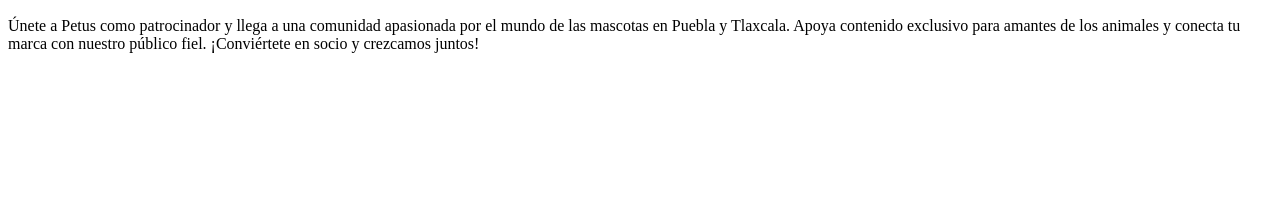
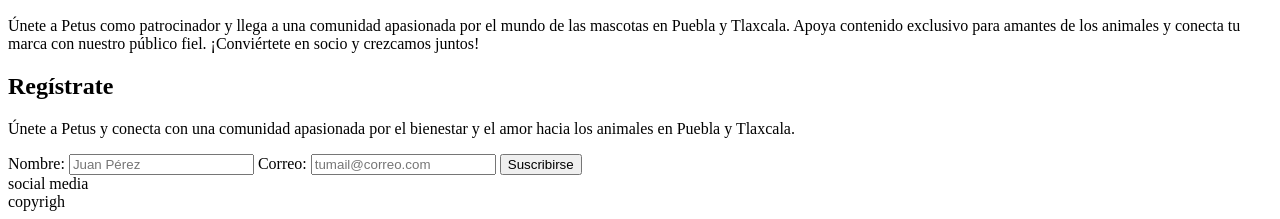
Before and after one commit to fernanda0403/Landing-Petus, a plain HTML site: page index.html in a window 1280 px wide. Shown: the part 2288-2507 px from the top of the page. Before the commit the page ends 2357 px from the top, so only its background shows below. Drawn offline with Linux system fonts and the light colour scheme.

Commit message:
Maquetamos las seccion de suscribirse

```diff
--- a/index.html
+++ b/index.html
@@ -199,6 +199,28 @@
         </section>
     </main>
 
+    <footer>
+        <section>
+            <header>
+                <h2>Regístrate</h2>
+                <p>Únete a Petus y conecta con una comunidad apasionada por el bienestar y el amor hacia los animales en Puebla y Tlaxcala.</p>
+            </header>
+            <form action="">
+                <label for="nombre">
+                    Nombre:
+                    <input type="text" placeholder="Juan Pérez" id="nombre">
+                </label>
+
+                <label for="email">
+                    Correo:
+                    <input type="email" placeholder="tumail@correo.com" id="email">
+                </label>
+                <button>Suscribirse</button>
+            </form>
+        </section>
+        <section>social media</section>
+        <section>copyrigh</section>
+    </footer>
 </body>
 
 </html>
```
